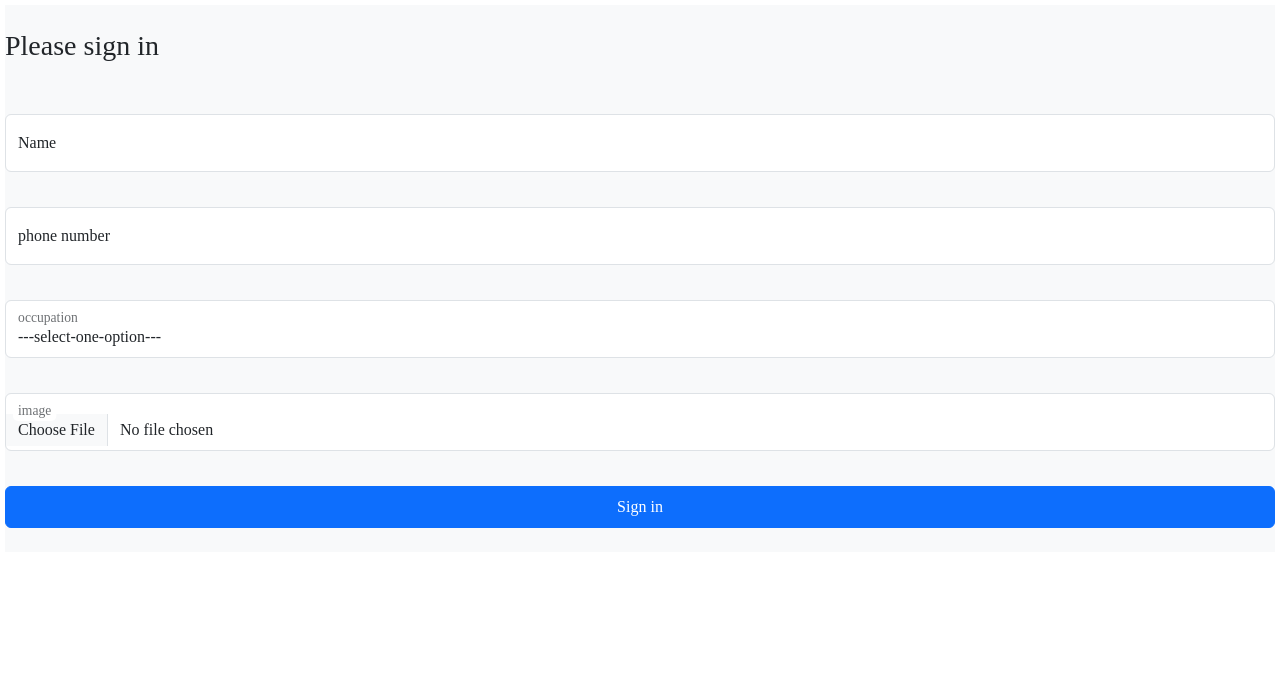
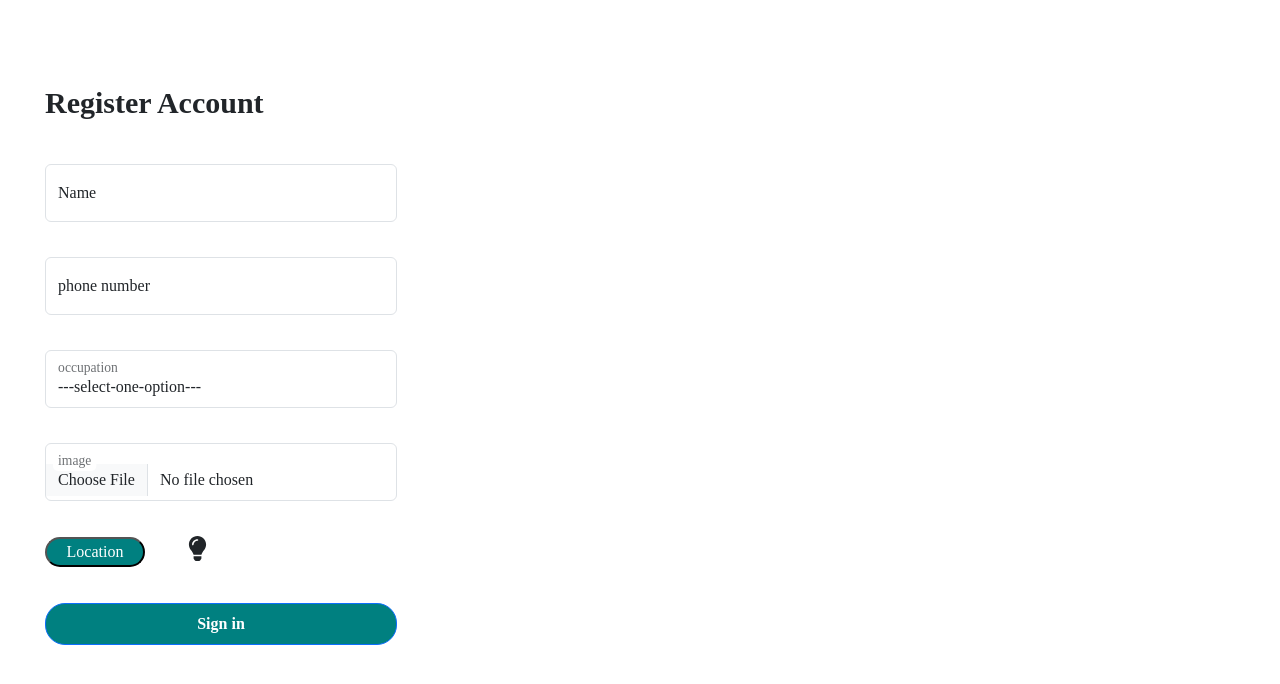
Before and after one commit to hars-shit/Instant-Rescue, a React (Vite) app: page /SignUp in a window 1280 px wide. Shown: the top 684 px of the page. Built offline with nearby package versions, Linux system fonts and the light colour scheme; no server answers.

Commit message:
sixteenth commit

```diff
--- a/src/MainPages/Jsx/Footer.jsx
+++ b/src/MainPages/Jsx/Footer.jsx
@@ -16,7 +16,7 @@ const Footer=()=>{
       <li className="nav-item"><Link to="/FAQs" className="nav-link px-2 text-body-secondary">FAQs</Link></li>
       <li className="nav-item"><Link to="https://github.com/hars-shit/Instant-Rescue" className="nav-link px-2 text-body-secondary">About</Link></li>
     </ul>
-    <p className="text-center text-body-secondary">© 2023 insta-rescue, Inc</p>
+    <p className="text-center text-body-secondary">© 2023 instant-rescue, Inc</p>
   </footer>
   </>
 
--- a/src/MainPages/Jsx/Navbar.jsx
+++ b/src/MainPages/Jsx/Navbar.jsx
@@ -7,7 +7,7 @@ import {BiMenuAltRight} from 'react-icons/bi'
 const Navbar=()=>{
     return <nav className="navbar navbar-dark  fixed-top">
     <div className="container-fluid">
-      <p className="navbar-brand heading">insta-Rescue</p>
+      <p className="navbar-brand heading">instant-Rescue</p>
       <button className="navbar-toggler btn-icon" type="button" data-bs-toggle="offcanvas" data-bs-target="#offcanvasDarkNavbar" aria-controls="offcanvasDarkNavbar" aria-label="Toggle navigation">
       <BiMenuAltRight id="sidemenu-icon"/>
       </button>
--- a/src/MainPages/Jsx/UserLocation.jsx
+++ b/src/MainPages/Jsx/UserLocation.jsx
@@ -21,7 +21,6 @@ const UserLocation=()=>{
 
 //   for latitude =>
   const [lat,setLat]=useState();
-
 
     useEffect(()=>{
         navigator.geolocation.getCurrentPosition((position)=>{
--- a/src/SignUp/SignUp.css
+++ b/src/SignUp/SignUp.css
@@ -1,8 +1,42 @@
+
 .form-container{
     display: flex;
     flex-direction: column;
-    gap: 35px
+
+    gap: 35px;
+    height: 96vh;
+    width: 54vh;
+    padding: 80px 40px;
 }
 #option-choice{
     color: rgb(226, 207, 207);
 }
+.form-floating{
+    display: flex;
+    /* justify-content: center; */
+    align-items: center;
+    gap: 40px;
+}
+.form-floating svg{
+    font-size: 25px;
+    margin-bottom: 7px;
+}
+#bulb-filled{
+    color: orange;
+}
+.signUp-heading{
+    font-size: 30px;
+    font-weight: 700;
+}
+.submit-btn{
+    border-radius: 20px;
+    font-weight: 700;
+    background-color: teal;
+}
+.form-floating button{
+    width: 100px;
+    /* border: 1px solid #0d6efd; */
+    border-radius: 20px;
+    background-color: teal;
+    color: white;
+}
--- a/src/SignUp/SignUp.jsx
+++ b/src/SignUp/SignUp.jsx
@@ -1,13 +1,29 @@
-import React from "react";
+import React, { useEffect, useState } from "react";
 import '../SignUp/SignUp.css'
+import {FaLightbulb} from 'react-icons/fa'
+import {TbBulbFilled} from 'react-icons/tb';
 const SignUp=()=>{
+  const [medicLong,setMedicLong]=useState();
+  const [medicLet,setMedicLet]=useState();
+ const handleMedicLocation=(()=>{
+    navigator.geolocation.getCurrentPosition((position)=>{
+      console.log(position.coords.latitude);
+      console.log(position.coords.longitude);
+      setMedicLong(position.coords.longitude);
+      setMedicLet(position.coords.latitude);
+
+    })
+  })
+  useEffect(()=>{
+    handleMedicLocation();
+  },[])
     return(
-        <div className="d-flex align-items-center py-4 bg-body-tertiary">
+        <div className="signUp-container">
 
-<main className="form-signin w-100 m-auto">
+<main className="signUp-main">
   <form className="form-container">
 
-    <h1 className="h3 mb-3 fw-normal">Please sign in</h1>
+    <h1 className="signUp-heading">Register Account</h1>
 
     <div className="form-floating">
       <input type="text" className="form-control" id="floatingInput" placeholder="Dr. Kamlesh Bhatt" />
@@ -30,9 +46,18 @@ const SignUp=()=>{
       <input type="file" className="form-control" id="floatingInput" placeholder="image"  />
       <label >image </label>
     </div>
+    <div className="form-floating">
+      <button onClick={handleMedicLocation}>Location</button>
+      {
+       ! medicLong && ! medicLet && <FaLightbulb />
+      }
+      {
+        medicLong &&  medicLet && <TbBulbFilled id="bulb-filled"/>
+      }
+    </div>
 
 
-    <button className="btn btn-primary w-100 py-2" type="submit">Sign in</button>
+    <button className="btn btn-primary w-100 py-2 submit-btn" type="submit">Sign in</button>
 
   </form>
 </main>
```
